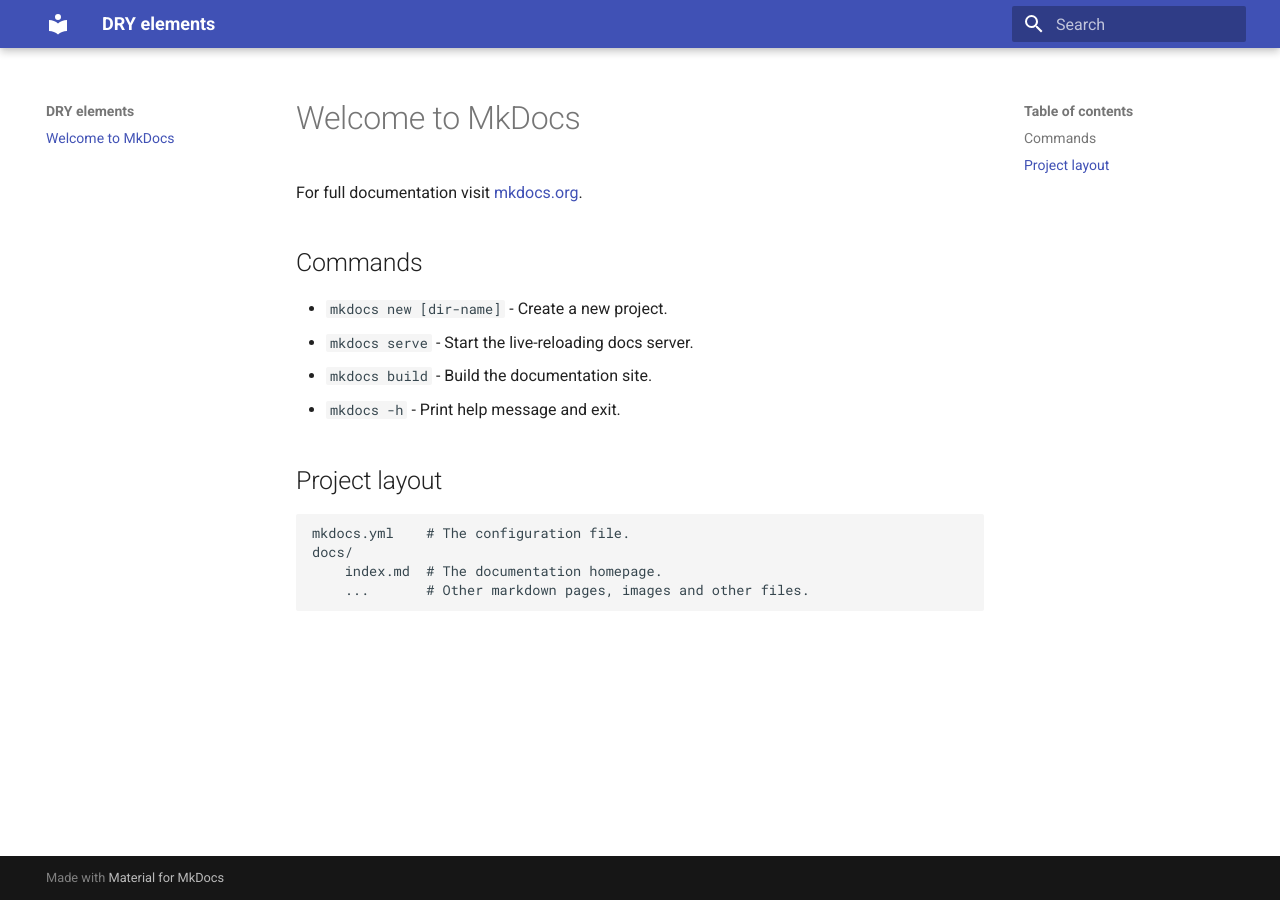
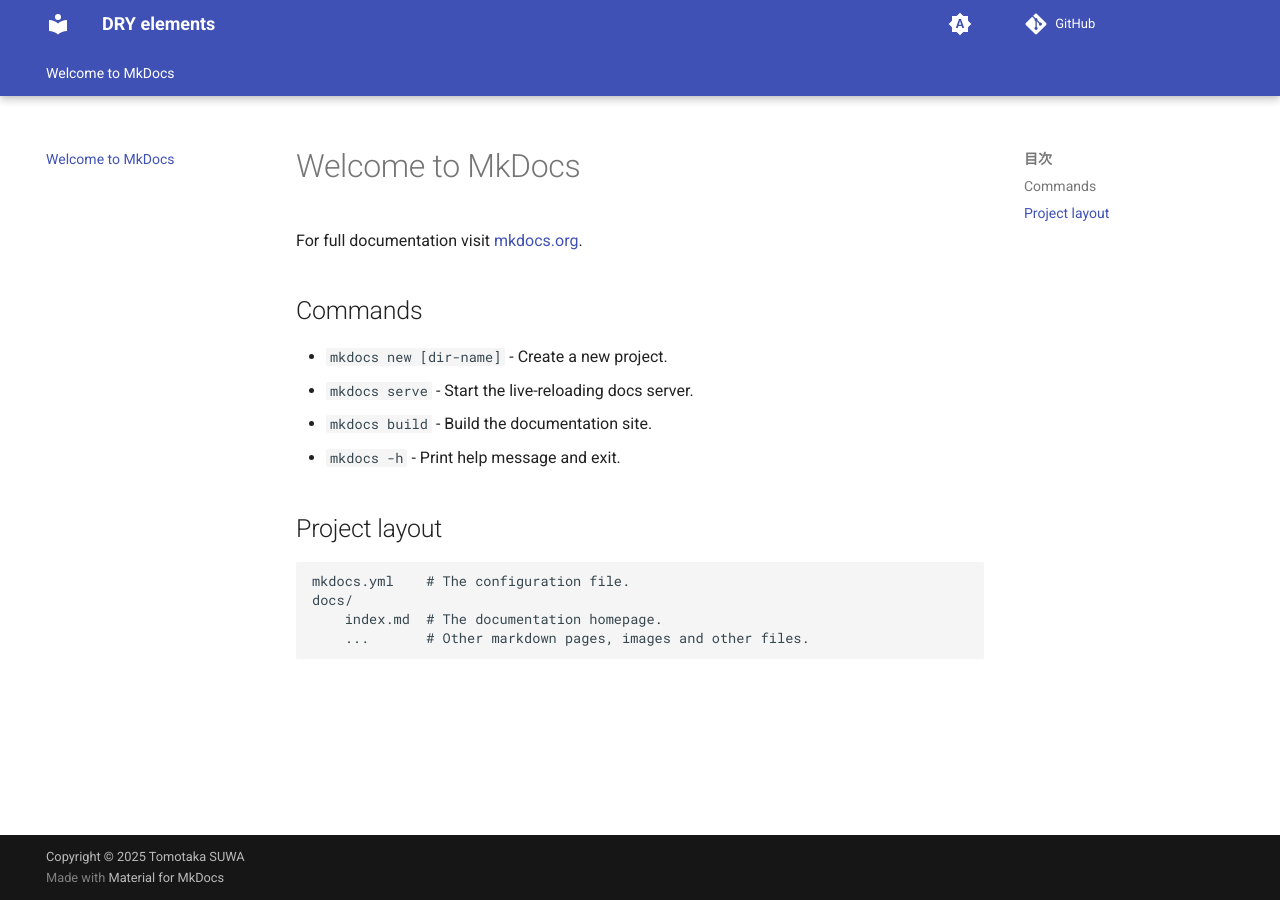
Before and after one commit to t-suwa-fujimic/dry-elements-docs, an MkDocs documentation site: the page built from docs/index.md, in a window 1280 px wide. Built offline with MkDocs 1.6.1 and Material for MkDocs 9.7.7, drawn with Linux system fonts in a browser that asks for light colours; comment, search, counter and statistics services are not loaded.

Commit message:
update settings

```diff
--- a/mkdocs.yml
+++ b/mkdocs.yml
@@ -1,4 +1,39 @@
 site_name: DRY elements
+copyright: Copyright &copy; 2025 Tomotaka SUWA
+repo_url: https://github.com/t-suwa-fujimic/dry-elements-docs
 site_url: https://t-suwa-fujimic.github.io/dry-elements-docs
 theme:
   name: material
+  language: ja
+  palette:
+    # Palette toggle for automatic mode
+    - media: "(prefers-color-scheme)"
+      toggle:
+        icon: material/brightness-auto
+        name: Switch to light mode
+
+    # Palette toggle for light mode
+    - media: "(prefers-color-scheme: light)"
+      scheme: default
+      toggle:
+        icon: material/brightness-7
+        name: Switch to dark mode
+
+    # Palette toggle for dark mode
+    - media: "(prefers-color-scheme: dark)"
+      scheme: slate
+      toggle:
+        icon: material/brightness-4
+        name: Switch to system preference
+  features:
+    - navigation.instant
+    - navigation.instant.progress
+    - navigation.tabs
+    - navigation.tabs.sticky
+    - navigation.sections
+    - navigation.expand
+    - navigation.path
+    - navigation.footer
+    - header.autohide
+plugins:
+  - tags
```
